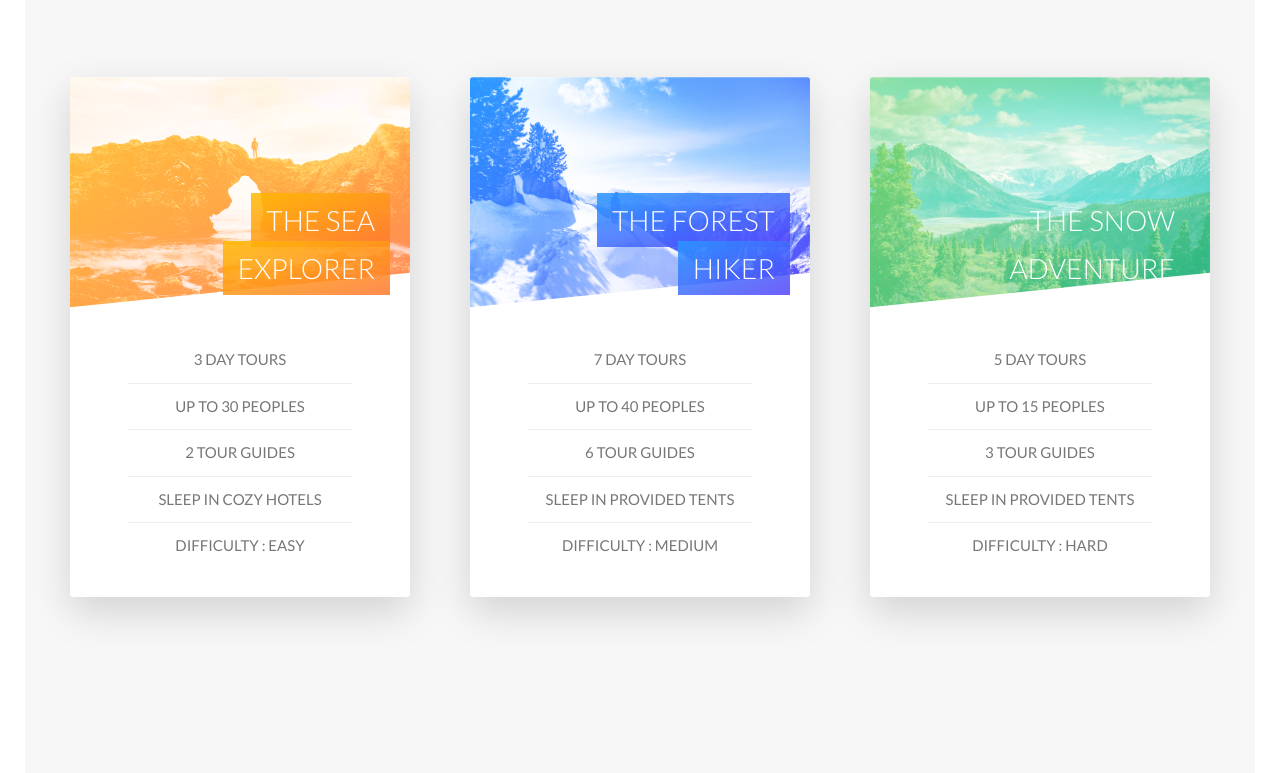
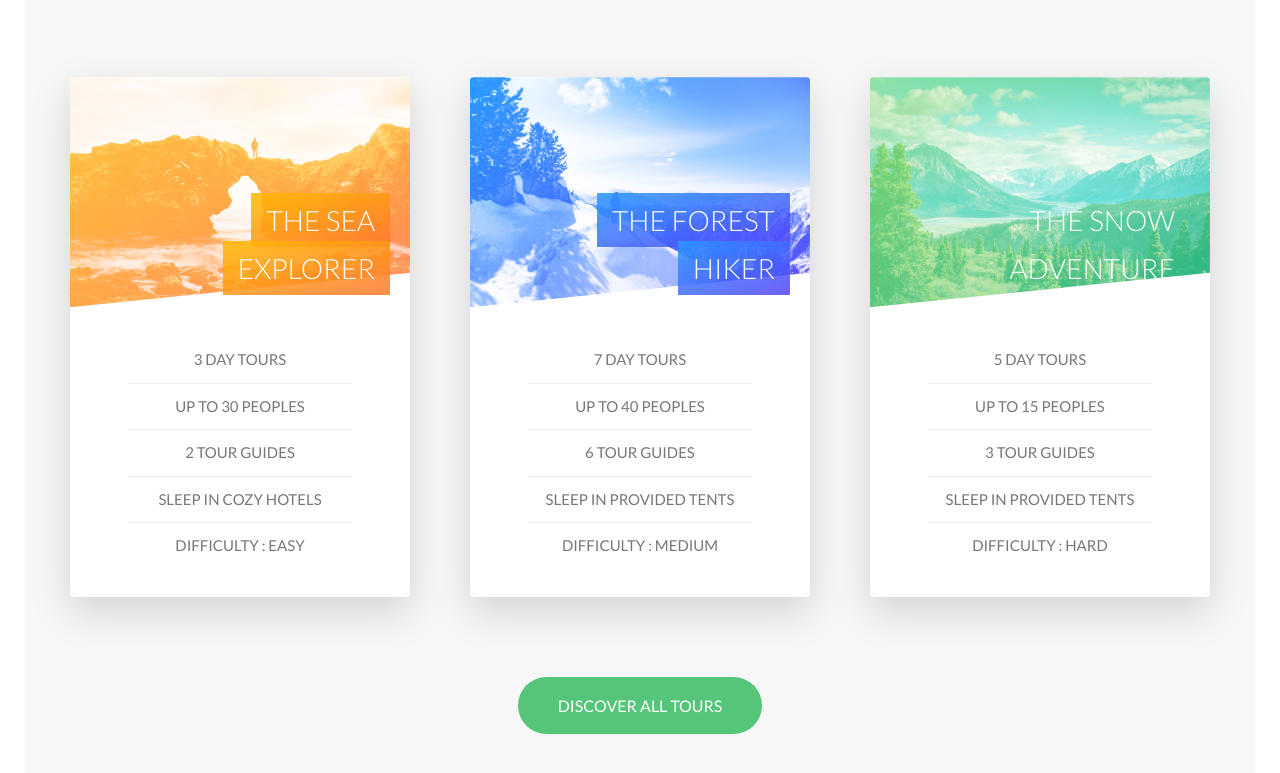
Before and after one commit to midnightgamer/Natours, a website: page index.html in a window 1280 px wide. Shown: the part 2362-3135 px from the top of the page. Drawn offline with Linux system fonts and the light colour scheme.

Commit message:
section tours added

```diff
--- a/index.html
+++ b/index.html
@@ -207,6 +207,9 @@
                 </div>
             </div>
         </div>
+        <div class="u-center-text u-mb-huge">
+            <a href="#" class="btn btn--green">Discover all tours</a>
+        </div>
     </section>
 </main>
 <!--
--- a/sass/base/_utilities.scss
+++ b/sass/base/_utilities.scss
@@ -4,6 +4,9 @@
 
 .u-mb-big {
   margin-bottom: 8rem;
+}
+.u-mb-huge {
+  margin-bottom: 10rem;
 }
 
 .u-mb-medium {
--- a/sass/components/_button.scss
+++ b/sass/components/_button.scss
@@ -46,6 +46,14 @@
       background-color: $color-white;
     }
   }
+  &--green {
+    background: $color-primary;
+    color: $color-white;
+
+    &::after {
+      background-color: $color-primary;
+    }
+  }
 
   &--animated {
     animation: moveInUp .5s ease-out .75s;
--- a/sass/components/_card.scss
+++ b/sass/components/_card.scss
@@ -46,6 +46,8 @@
         background-size: cover;
         background-blend-mode: screen;
         clip-path: polygon(0 0, 100% 0, 100% 85%, 0 100%);
+        border-top-left-radius:3px;
+        border-top-right-radius:3px;
 
         &--1 {
             background-image: linear-gradient(to right bottom, $color-orange-light, $color-orange-dark), url("../../img/nat-5.jpg");
--- a/sass/pages/_home.scss
+++ b/sass/pages/_home.scss
@@ -19,7 +19,7 @@
 
 .section-tours{
   background: $color-grey-light-1;
-  padding: 25rem 0 50rem 0;
+  padding: 25rem 0 10rem 0;
   margin-top:-10rem ;
 
 }
```
Also changed, not shown: css/style.css.
